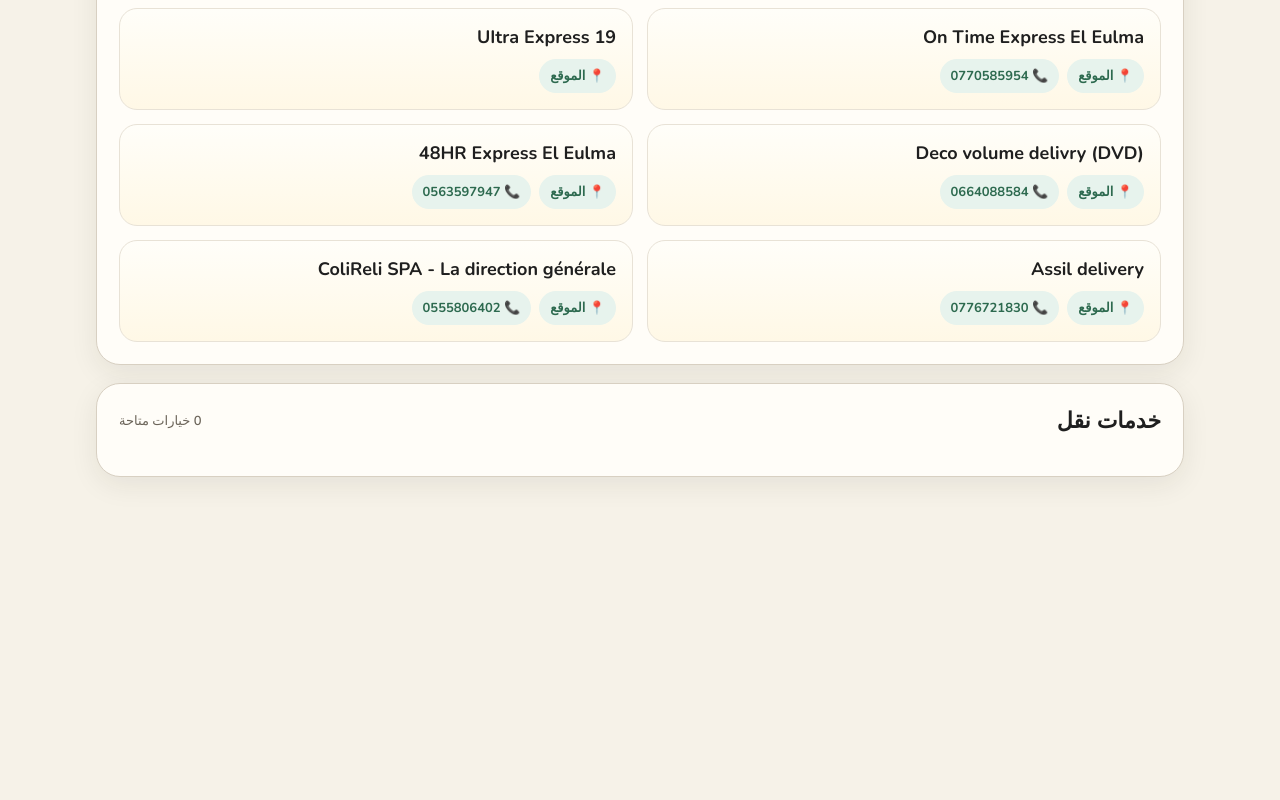
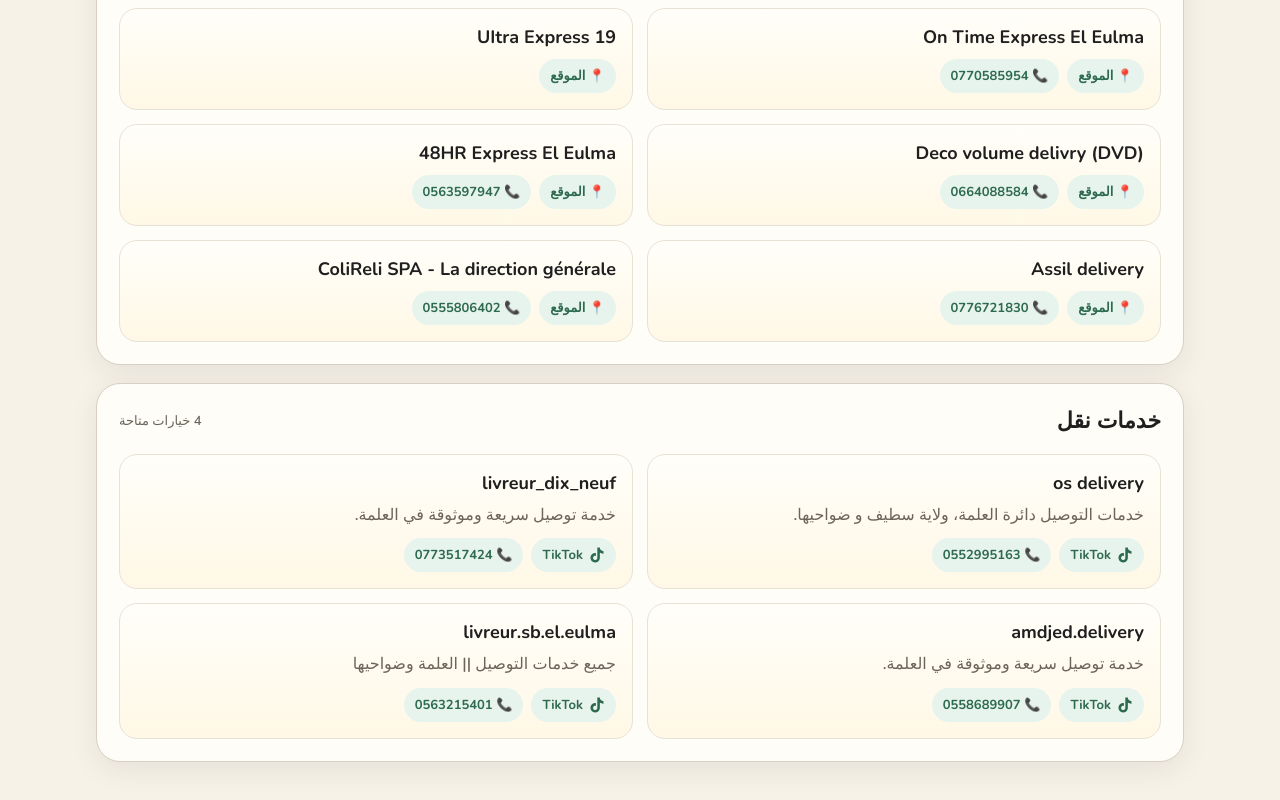
Before and after one commit to Amani-ik/konoz-el-eulma, a website: page public/near-services.html in a window 1280 px wide. Shown: the part 1898-2698 px from the top of the page. Before the commit the page ends 2457 px from the top, so only its background shows below. Drawn offline with nearby package versions, Linux system fonts and the light colour scheme.

Commit message:
feat: added ubers

```diff
--- a/public/near-services.html
+++ b/public/near-services.html
@@ -223,6 +223,24 @@
 
       .meta a:hover {
         border-color: var(--paper-accent);
+      }
+
+      .tiktok-link {
+        display: inline-flex;
+        align-items: center;
+        gap: 6px;
+        padding: 7px 10px;
+        border-radius: 999px;
+        background: rgba(27, 26, 28, 0.08);
+        color: #111;
+        border: 1px solid rgba(27, 26, 28, 0.12);
+      }
+
+      .tiktok-link .tiktok-icon {
+        width: 16px;
+        height: 16px;
+        display: inline-block;
+        flex-shrink: 0;
       }
 
       @media (max-width: 900px) {
@@ -451,7 +469,44 @@
             description: "",
           },
         ],
-        ubers: [],
+        ubers: [
+          {
+            name: "os delivery",
+            location: "TikTok",
+            locationUrl: "",
+            tiktokUrl:
+              "https://www.tiktok.com/@livreureleulma19?_r=1&_t=ZS-97oBijW5KT6",
+            phone: "0552995163",
+            description: "خدمات التوصيل دائرة العلمة، ولاية سطيف و ضواحيها. ",
+          },
+          {
+            name: "livreur_dix_neuf",
+            location: "TikTok",
+            locationUrl: "",
+            tiktokUrl:
+              "https://www.tiktok.com/@livreur_dix_neuf?_r=1&_t=ZS-9use7oBojOHKA1",
+            phone: "0773517424",
+            description: "خدمة توصيل سريعة وموثوقة في العلمة.",
+          },
+          {
+            name: "amdjed.delivery",
+            location: "TikTok",
+            locationUrl: "",
+            tiktokUrl:
+              "https://www.tiktok.com/@amdjed.delivery?_r=1&_t=ZS-97oCKq9R0SK",
+            phone: "0558689907",
+            description: "خدمة توصيل سريعة وموثوقة في العلمة.",
+          },
+          {
+            name: "livreur.sb.el.eulma",
+            location: "TikTok",
+            locationUrl: "",
+            tiktokUrl:
+              "https://www.tiktok.com/@livreur.sb.el.eulma?_r=1&_t=ZS-97oCTb8eDrh",
+            phone: "0563215401",
+            description: "جميع خدمات التوصيل || العلمة وضواحيها",
+          },
+        ],
       };
 
       const labels = {
@@ -481,6 +536,9 @@
                 const phoneMarkup = phoneValue
                   ? `<a href="${phoneHref}">📞 ${phoneValue}</a>`
                   : "";
+                const tiktokMarkup = item.tiktokUrl
+                  ? `<a class="tiktok-link" href="${item.tiktokUrl}" target="_blank" rel="noopener noreferrer"><svg class="tiktok-icon" viewBox="0 0 32 32" aria-hidden="true"><path fill="currentColor" d="M16.656 1.029c1.637-0.025 3.262-0.012 4.886-0.025 0.054 2.031 0.878 3.859 2.189 5.213l-0.002-0.002c1.411 1.271 3.247 2.095 5.271 2.235l0.028 0.002v5.036c-1.912-0.048-3.71-0.489-5.331-1.247l0.082 0.034c-0.784-0.377-1.447-0.764-2.077-1.196l0.052 0.034c-0.012 3.649 0.012 7.298-0.025 10.934-0.103 1.853-0.719 3.543-1.707 4.954l0.020-0.031c-1.652 2.366-4.328 3.919-7.371 4.011l-0.014 0c-0.123 0.006-0.268 0.009-0.414 0.009-1.73 0-3.347-0.482-4.725-1.319l0.040 0.023c-2.508-1.509-4.238-4.091-4.558-7.094l-0.004-0.041c-0.025-0.625-0.037-1.25-0.012-1.862 0.49-4.779 4.494-8.476 9.361-8.476 0.547 0 1.083 0.047 1.604 0.136l-0.056-0.008c0.025 1.849-0.050 3.699-0.050 5.548-0.423-0.153-0.911-0.242-1.42-0.242-1.868 0-3.457 1.194-4.045 2.861l-0.009 0.030c-0.133 0.427-0.21 0.918-0.21 1.426 0 0.206 0.013 0.41 0.037 0.61l-0.002-0.024c0.332 2.046 2.086 3.59 4.201 3.59 0.061 0 0.121-0.001 0.181-0.004l-0.009 0c1.463-0.044 2.733-0.831 3.451-1.994l0.010-0.018c0.267-0.372 0.45-0.822 0.511-1.311l0.001-0.014c0.125-2.237 0.075-4.461 0.087-6.698 0.012-5.036-0.012-10.060 0.025-15.083z"/></svg> ${item.location || "TikTok"}</a>`
+                  : `<a href="${locationHref}" target="_blank" rel="noopener noreferrer">📍 ${item.location}</a>`;
 
                 return `
                   <article class="card">
@@ -490,7 +548,7 @@
                     </div>
                     <p>${item.description}</p>
                     <div class="meta">
-                      <a href="${locationHref}" target="_blank" rel="noopener noreferrer">📍 ${item.location}</a>
+                      ${tiktokMarkup}
                       ${phoneMarkup}
                     </div>
                   </article>
```
